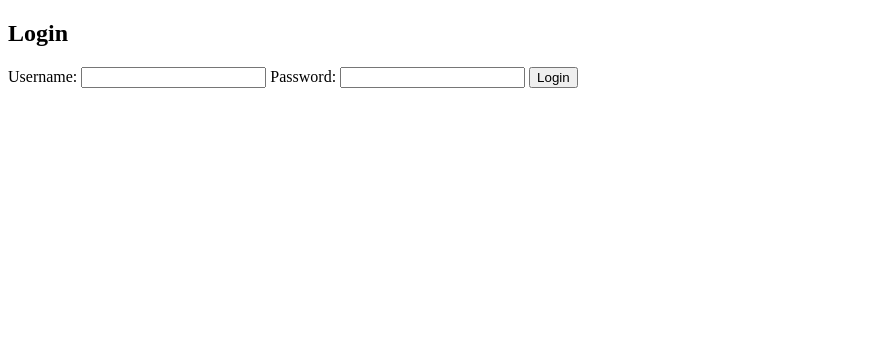
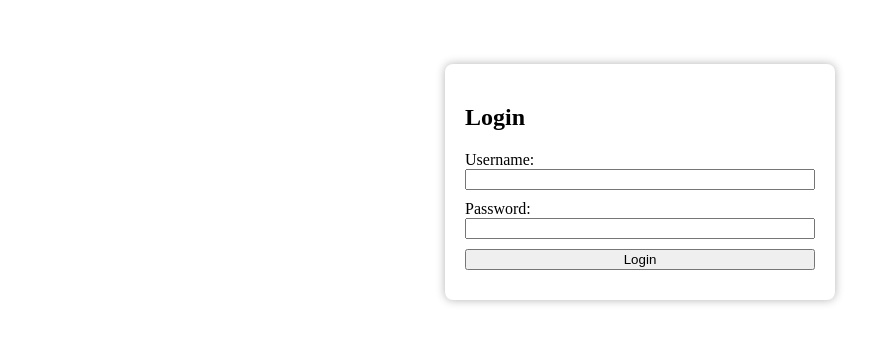
Before and after one commit to OatiesMilk/IT-PROG, a PHP site: page /account_login.html in a window 1280 px wide. Shown: the top 363 px of the page, without its empty margins (0-893 px from the left). Run offline with PHP 8.4, Linux system fonts and the light colour scheme.

Commit message:
update
- account creation
- login

```diff
--- a/account_login.html
+++ b/account_login.html
@@ -9,7 +9,7 @@
 <body>
     <div class="container">
         <h2>Login</h2>
-        <form action="/login" method="POST">
+        <form action="/login" method="POST" id="login_table">
             <label for="username">Username:</label>
             <input type="text" id="username" name="username" required>
 
--- a/public/styles/account_login.css
+++ b/public/styles/account_login.css
@@ -0,0 +1,24 @@
+body {
+    display: flex;
+    align-items: center;
+    justify-content: center;
+    padding: 5%;
+    margin: 0%;
+}
+
+.container {
+    background-color: #fff;
+    padding: 20px;
+    border-radius: 8px;
+    box-shadow: 0 0 10px rgba(0, 0, 0, 0.3);
+    width: 350px;
+}
+
+#login_table {
+    display: flex;
+    flex-direction: column;
+}
+
+#login_table input {
+    margin-bottom: 10px;
+}
--- a/public/styles/create_account.css
+++ b/public/styles/create_account.css
@@ -10,7 +10,7 @@ body {
     background-color: #fff;
     padding: 20px;
     border-radius: 8px;
-    box-shadow: 0 0 10px rgba(0, 0, 0, 0.1);
+    box-shadow: 0 0 10px rgba(0, 0, 0, 0.3);
     width: 350px;
 }
 
```
